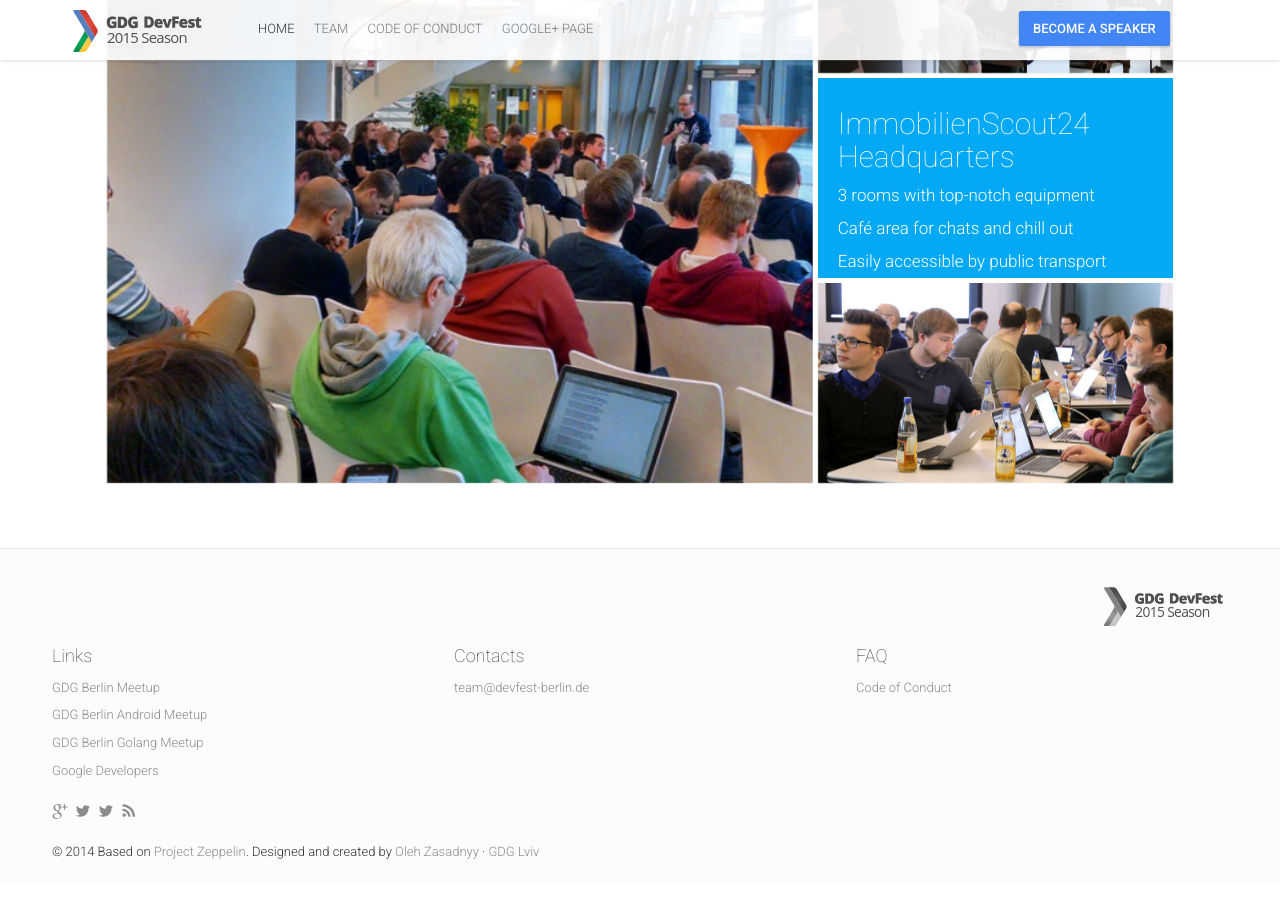
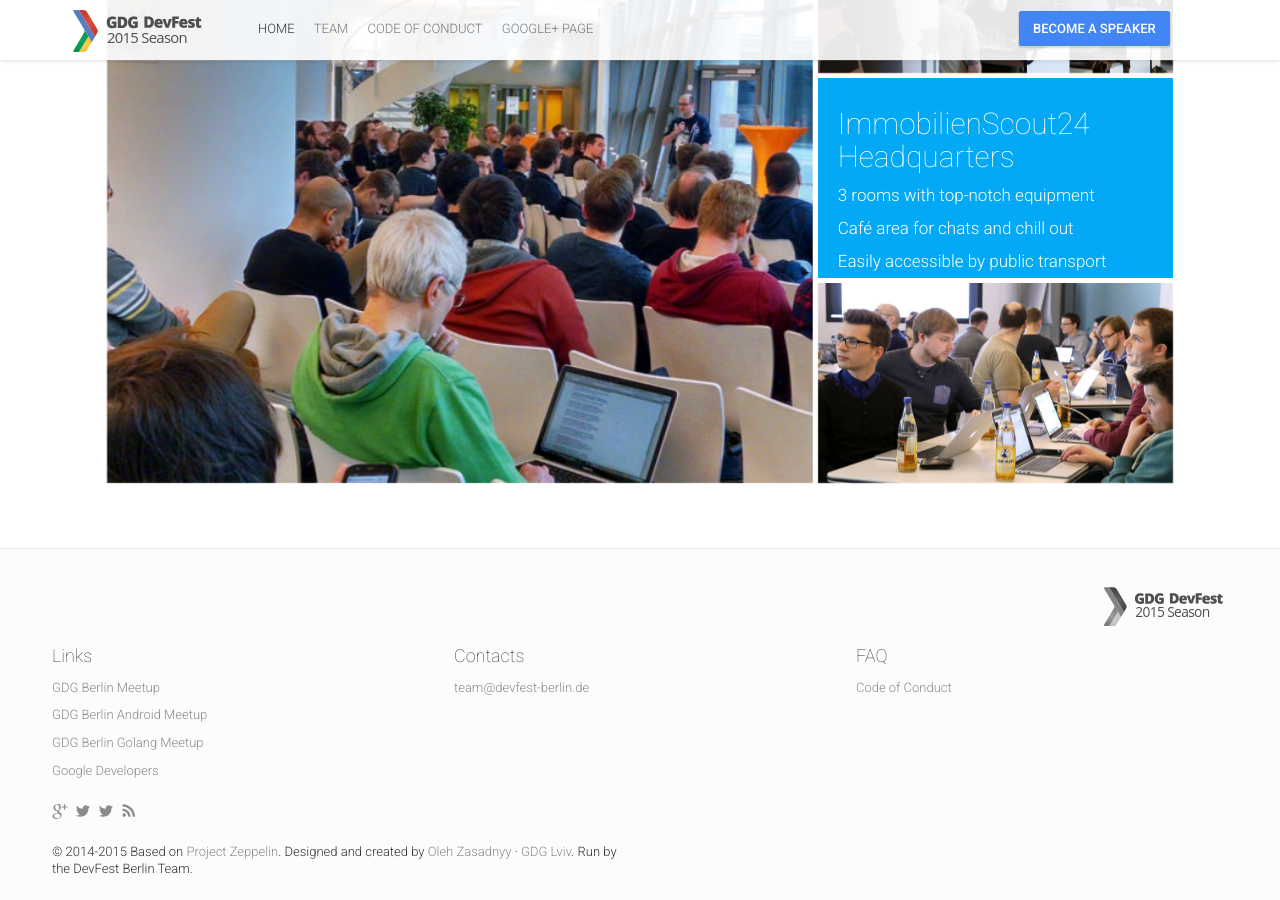
Before and after one commit to devfest-berlin/2015.devfest-berlin.de, a Jekyll site: the page built from index.html, in a window 1280 px wide and 900 px high, scrolled down 2781 px. Built offline with Jekyll 4.4.1, drawn with Linux system fonts in a browser that asks for light colours; nearby versions of some CDN libraries; comment, search, counter and statistics services are not loaded.

Commit message:
Update footer to include current year and a mention of DevFest Berlin

```diff
--- a/_includes/footer.html
+++ b/_includes/footer.html
@@ -38,7 +38,7 @@
 		<!-- Please don't delete this line-->
 		<div class="col-md-6">
 			<p class="copyright">
-				&copy; 2014 Based on <a href="https://github.com/gdg-x/zeppelin" target="_blank">Project Zeppelin</a>. Designed and created by <a href="https://plus.google.com/+OlehZasadnyy/about" target="_blank">Oleh Zasadnyy</a> &middot; <a href="http://lviv.gdg.org.ua" target="_blank">GDG Lviv</a>
+				&copy; 2014-2015 Based on <a href="https://github.com/gdg-x/zeppelin" target="_blank">Project Zeppelin</a>. Designed and created by <a href="https://plus.google.com/+OlehZasadnyy/about" target="_blank">Oleh Zasadnyy</a> &middot; <a href="http://lviv.gdg.org.ua" target="_blank">GDG Lviv</a>. Run by the DevFest Berlin Team.
 			</p>
 		</div>
 	</div>
```
